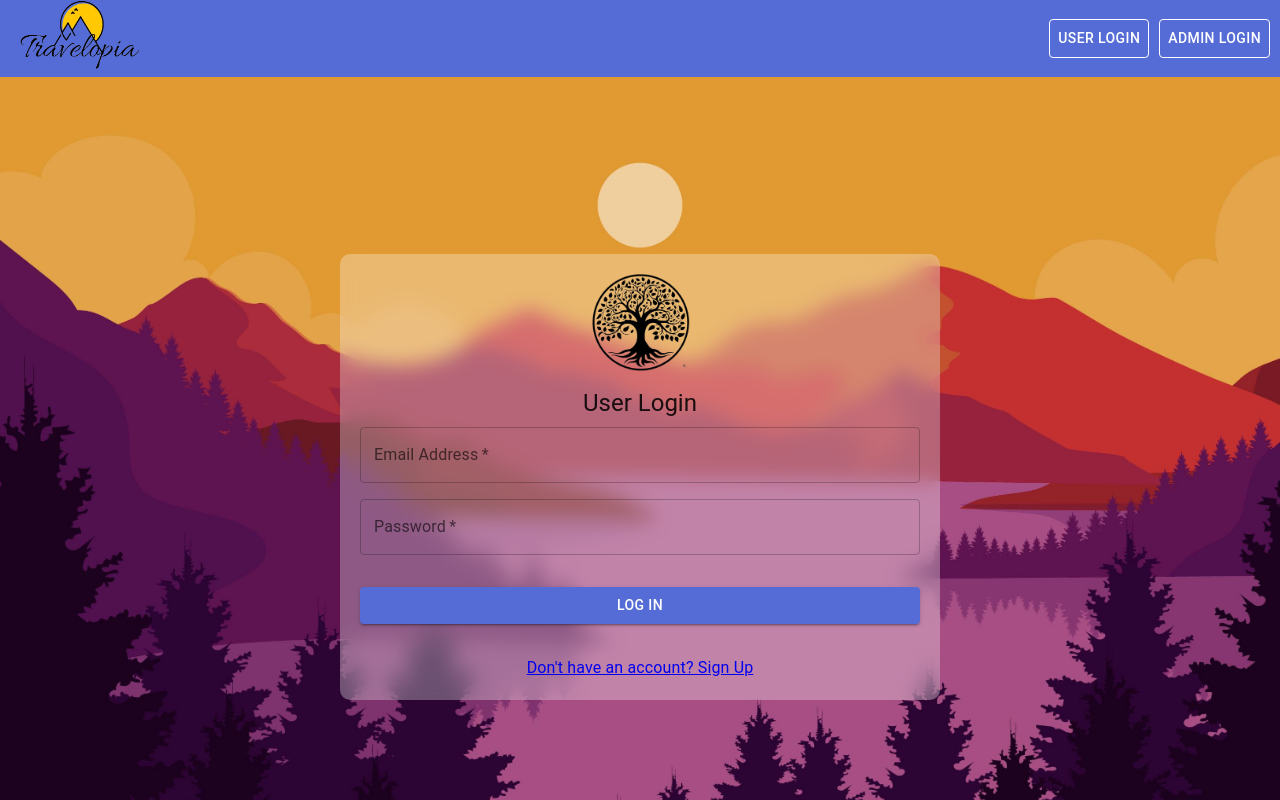
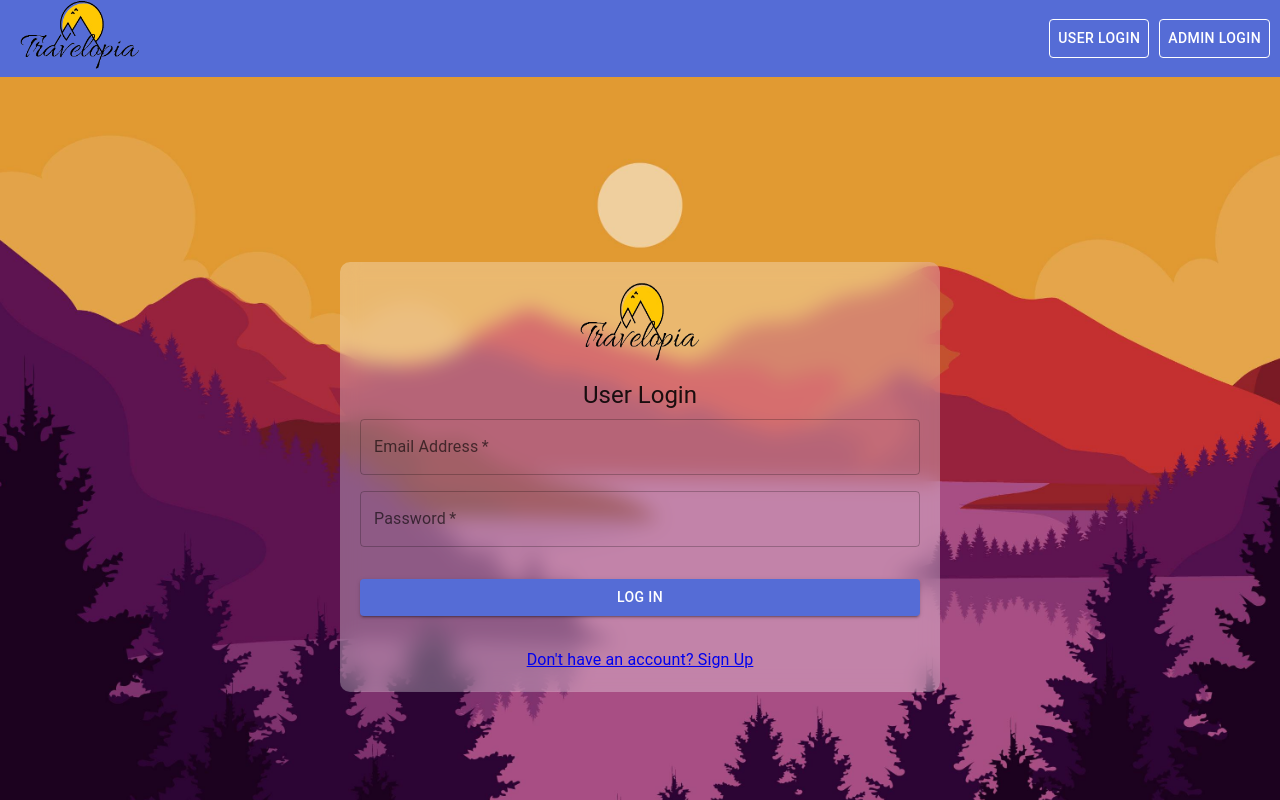
Before and after one commit to heyyrahul/Travelopia, a React (Vite) app in the folder client/: page /login in a window 1280 px wide. Shown: the top 800 px of the page. Built offline with nearby package versions, Linux system fonts and the light colour scheme.

Commit message:
logo updated

```diff
--- a/client/index.html
+++ b/client/index.html
@@ -2,7 +2,7 @@
 <html lang="en">
   <head>
     <meta charset="UTF-8" />
-    <link rel="icon" type="image/svg+xml" href="./src/assets/logo.png" />
+    <link rel="icon" type="image/svg+xml" href="./src/assets/travel.png" />
     <meta name="viewport" content="width=device-width, initial-scale=1.0" />
     <title>Travelopia | By Rahul</title>
   </head>
--- a/client/src/components/AdminLogin.jsx
+++ b/client/src/components/AdminLogin.jsx
@@ -2,8 +2,7 @@ import React, { useState } from 'react';
 import { TextField, Button, Typography, Container, Grid, Snackbar, CircularProgress } from '@mui/material';
 import { Alert } from '@mui/material';
 import signup from '../assets/signup.jpg';
-import logo from '../assets/logo.png';
-import { Link } from 'react-router-dom';
+import travel from '../assets/travel.png';
 import axios from 'axios';
 import { useNavigate } from 'react-router-dom';
 import apiURL from '../api';
@@ -58,7 +57,7 @@ const AdminLogin = () => {
       setSnackbarSeverity('error');
       setOpenSnackbar(true);
     } finally {
-      setLoading(false); // Stop loading animation
+      setLoading(false);
     }
   };
 
@@ -66,7 +65,7 @@ const AdminLogin = () => {
     <div style={{ backgroundImage: `url(${signup})`, backgroundSize: 'cover', minHeight: '100vh', display: 'flex', justifyContent: 'center', alignItems: 'center' }}>
       <Container component="main" maxWidth="sm" style={{  backgroundColor: 'rgba(255, 255, 255, 0.3)', backdropFilter: 'blur(10px)', padding: '20px', borderRadius: '10px' }}>
         <Typography variant="h5" align="center" gutterBottom>
-          <img src={logo} alt="logo" style={{ width: '100px', alignContent: 'center' }} />
+          <img src={travel} alt="logo" style={{ width: '120px', alignContent: 'center',height: '80px' }} />
         </Typography>
         <Typography variant="h5" align="center" gutterBottom>
           Admin Login
--- a/client/src/components/Login.jsx
+++ b/client/src/components/Login.jsx
@@ -2,7 +2,7 @@ import React, { useState } from 'react';
 import { TextField, Button, Typography, Container, Grid, Snackbar, CircularProgress } from '@mui/material';
 import { Alert } from '@mui/material';
 import signup from '../assets/signup.jpg';
-import logo from '../assets/logo.png';
+import travel from '../assets/travel.png';
 import { Link } from 'react-router-dom';
 import axios from 'axios';
 import { useNavigate } from 'react-router-dom';
@@ -67,7 +67,7 @@ const Login = () => {
     <div style={{ backgroundImage: `url(${signup})`, backgroundSize: 'cover', minHeight: '100vh', display: 'flex', justifyContent: 'center', alignItems: 'center' }}>
       <Container component="main" maxWidth="sm" style={{  backgroundColor: 'rgba(255, 255, 255, 0.3)', backdropFilter: 'blur(10px)', padding: '20px', borderRadius: '10px' }}>
         <Typography variant="h5" align="center" gutterBottom>
-          <img src={logo} alt="logo" style={{ width: '100px', alignContent: 'center' }} />
+        <img src={travel} alt="logo" style={{ width: '120px', alignContent: 'center',height: '80px' }} />
         </Typography>
         <Typography variant="h5" align="center" gutterBottom>
          User Login
--- a/client/src/components/Signup.jsx
+++ b/client/src/components/Signup.jsx
@@ -2,7 +2,7 @@ import React, { useState } from 'react';
 import { TextField, Button, Typography, Container, Grid, Snackbar, CircularProgress } from '@mui/material';
 import { Alert } from '@mui/material';
 import signup from '../assets/signup.jpg';
-import logo from '../assets/logo.png';
+import travel from '../assets/travel.png';
 import { Link } from 'react-router-dom';
 import axios from 'axios';
 import { useNavigate } from 'react-router-dom';
@@ -54,7 +54,7 @@ const SignUp = () => {
     <div style={{ backgroundImage: `url(${signup})`, backgroundSize: 'cover', minHeight: '100vh', display: 'flex', justifyContent: 'center', alignItems: 'center' }}>
       <Container component="main" maxWidth="sm" style={{ backgroundColor: 'rgba(255, 255, 255, 0.3)', padding: '20px', borderRadius: '10px',backdropFilter: 'blur(10px)' }}>
         <Typography variant="h5" align="center" gutterBottom>
-          <img src={logo} alt="logo" style={{ width: '100px' }} />
+        <img src={travel} alt="logo" style={{ width: '120px', alignContent: 'center',height: '78px' }} />
 
               </Typography>
               <Typography variant="h5" align="center" gutterBottom>
```
